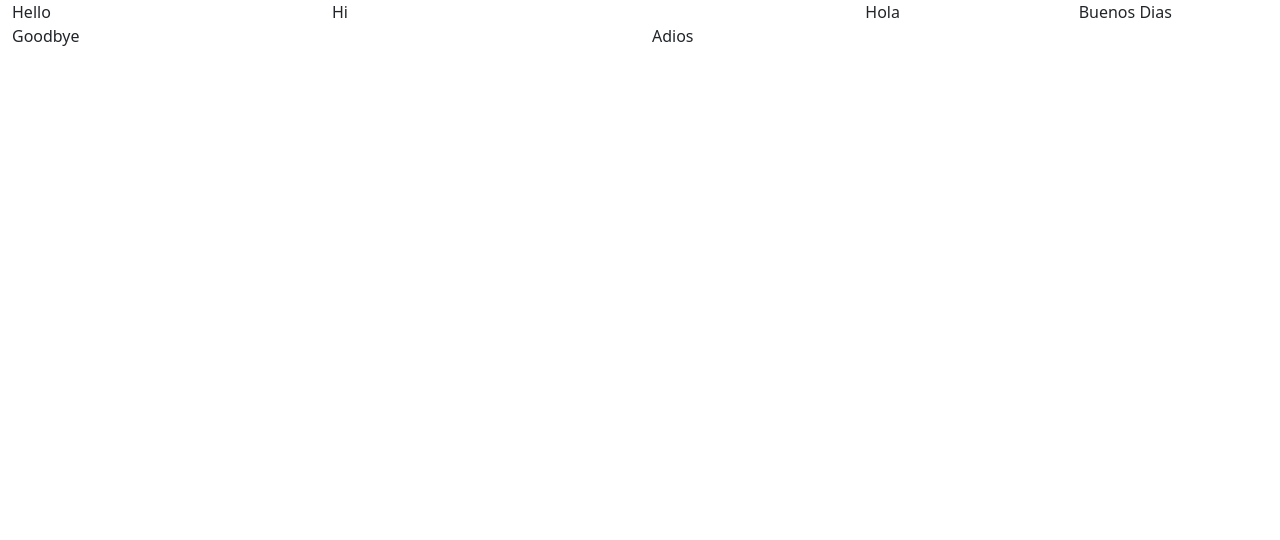
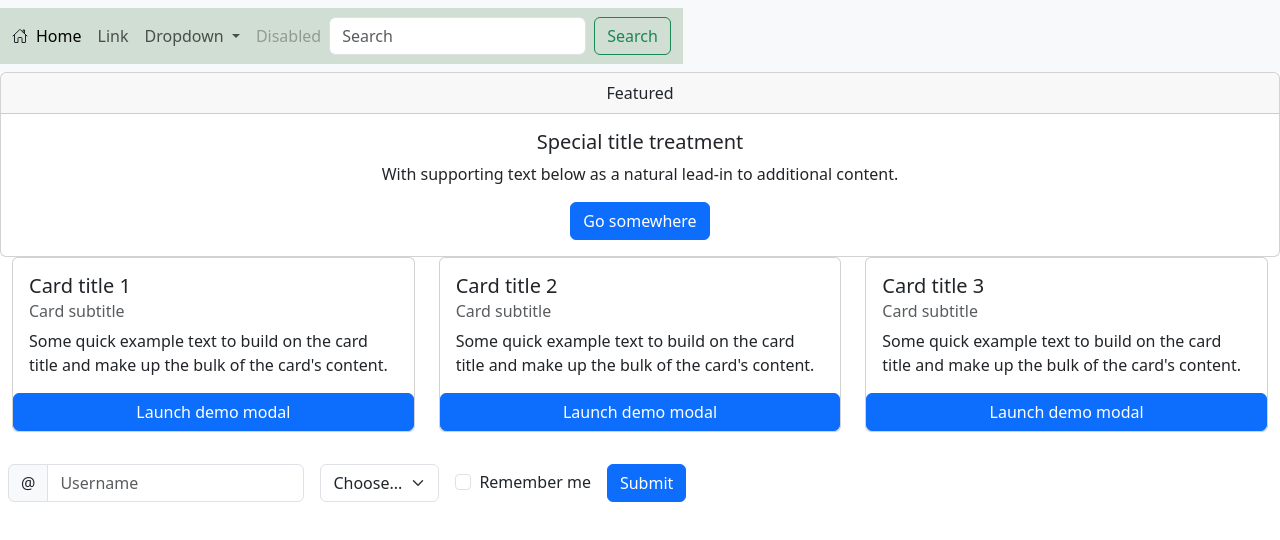
Before and after one commit to AprilMorgan/WebEssentials, a plain HTML site: page bootstrap-starter.html in a window 1280 px wide. Drawn offline with nearby package versions, Linux system fonts and the light colour scheme.

Commit message:
more bootstrap

```diff
--- a/bootstrap-starter.html
+++ b/bootstrap-starter.html
@@ -10,20 +10,168 @@
     crossorigin="anonymous">
   </head>
   <body>
-    <div class="container-fluid">
-      <div class="row">
-        <div class="col-sm-3 col-lg-3">Hello</div>
-        <div class="col-sm-3 col-lg-5">Hi</div>
-        <div class="col-sm-3 col-lg 2">Hola</div>
-        <div class="col">Buenos Dias</div>
+    <nav class="navbar navbar-expand-lg bg-body-tertiary">
+      <nav class="navbar" style="background-color: rgb(209, 222, 211);">
+      <div class="container-fluid">
+        <ion-icon name="home-outline"></ion-icon>
+        <button
+          class="navbar-toggler"
+          type="button"
+          data-bs-toggle="collapse"
+          data-bs-target="#navbarSupportedContent"
+          aria-controls="navbarSupportedContent"
+          aria-expanded="false"
+          aria-label="Toggle navigation">
+           <span class="navbar-toggler-icon"></span>
+        </button>
+        <div class="collapse navbar-collapse" id="navbarSupportedContent">
+          <ul class="navbar-nav me-auto mb-2 mb-lg-0">
+            <li class="nav-item">
+              <a class="nav-link active" aria-current="page" href="#">Home</a>
+            </li>
+            <li class="nav-item">
+              <a class="nav-link" href="#">Link</a>
+            </li>
+            <li class="nav-item dropdown">
+              <a
+              class="nav-link dropdown-toggle"
+              href="#" role="button"
+              data-bs-toggle="dropdown"
+              aria-expanded="false">
+                Dropdown
+              </a>
+              <ul class="dropdown-menu">
+                <li><a class="dropdown-item" href="#">Action</a></li>
+                <li><a class="dropdown-item" href="#">Another action</a></li>
+                <li><hr class="dropdown-divider"></li>
+                <li><a class="dropdown-item" href="#">Something else here</a></li>
+              </ul>
+            </li>
+            <li class="nav-item">
+              <a class="nav-link disabled">Disabled</a>
+            </li>
+          </ul>
+          <form class="d-flex" role="search">
+            <input class="form-control me-2" type="search" placeholder="Search" aria-label="Search">
+            <button class="btn btn-outline-success" type="submit">Search</button>
+          </form>
+        </div>
+      </nav>
+    </nav>
+
+
+  <div class="card text-center">
+    <div class="card-header">
+      Featured
+    </div>
+    <div class="card-body">
+      <h5 class="card-title">Special title treatment</h5>
+      <p class="card-text">With supporting text below as a natural lead-in to additional content.</p>
+      <a href="#" class="btn btn-primary">Go somewhere</a>
+    </div>
+  </div>
+
+  <div class="container-fluid">
+    <div class="row">
+      <div class="col-md-4">
+        <div class="card">
+          <div class="card-body">
+            <h5 class="card-title">Card title 1</h5>
+            <h6 class="card-subtitle mb-2 text-body-secondary">Card subtitle</h6>
+            <p class="card-text">Some quick example text to build on the card title and make up the bulk of the card's content.</p>
+          </div>
+          <button type="button" class="btn btn-primary" data-bs-toggle="modal" data-bs-target="#exampleModal">
+            Launch demo modal
+         </button>
+        </div>
       </div>
-      <div class="row">
-        <div class="col">Goodbye</div>
-        <div class="col">Adios</div>
+        <!-- end card -->
+
+      <div class="col-md-4">
+        <div class="card">
+          <div class="card-body">
+            <h5 class="card-title">Card title 2</h5>
+            <h6 class="card-subtitle mb-2 text-body-secondary">Card subtitle</h6>
+            <p class="card-text">Some quick example text to build on the card title and make up the bulk of the card's content.</p>
+          </div>
+          <button type="button" class="btn btn-primary" data-bs-toggle="modal" data-bs-target="#exampleModal">
+            Launch demo modal
+          </button>
+        </div>
       </div>
-    </div>
+        <!-- end card -->
+
+      <div class="col-md-4">
+        <div class="card">
+          <div class="card-body">
+            <h5 class="card-title">Card title 3</h5>
+            <h6 class="card-subtitle mb-2 text-body-secondary">Card subtitle</h6>
+            <p class="card-text">Some quick example text to build on the card title and make up the bulk of the card's content.</p>
+          </div>
+          <button type="button" class="btn btn-primary" data-bs-toggle="modal" data-bs-target="#exampleModal">
+            Launch demo modal
+          </button>
+        </div>
+      </div>
+        <!-- end card -->
+
+      <div class="modal fade" id="exampleModal" tabindex="-1" aria-labelledby="exampleModalLabel" aria-hidden="true">
+        <div class="modal-dialog">
+          <div class="modal-content">
+            <div class="modal-header">
+              <h1 class="modal-title fs-5" id="exampleModalLabel">Modal title</h1>
+              <button type="button" class="btn-close" data-bs-dismiss="modal" aria-label="Close"></button>
+            </div>
+              <div class="modal-body">
+                ...
+              </div>
+                  <div class="modal-footer">
+                  <button type="button" class="btn btn-secondary" data-bs-dismiss="modal">Close</button>
+                  <button type="button" class="btn btn-primary">Save changes</button>
+                  </div>
+          </div>
+        </div>
+      </div>
+
     <script src="https://cdn.jsdelivr.net/npm/bootstrap@5.3.0/dist/js/bootstrap.bundle.min.js"
     integrity="sha384-geWF76RCwLtnZ8qwWowPQNguL3RmwHVBC9FhGdlKrxdiJJigb/j/68SIy3Te4Bkz"
     crossorigin="anonymous"></script>
-  </body>
+
+
+  <form class="row row-cols-lg-auto g-3 align-items-center">
+    <div class="col-12">
+      <label class="visually-hidden" for="inlineFormInputGroupUsername">Username</label>
+      <div class="input-group">
+        <div class="input-group-text">@</div>
+        <input type="text" class="form-control" id="inlineFormInputGroupUsername" placeholder="Username">
+      </div>
+    </div>
+
+    <div class="col-12">
+      <label class="visually-hidden" for="inlineFormSelectPref">Preference</label>
+      <select class="form-select" id="inlineFormSelectPref">
+        <option selected>Choose...</option>
+        <option value="1">One</option>
+        <option value="2">Two</option>
+        <option value="3">Three</option>
+      </select>
+    </div>
+
+    <div class="col-12">
+      <div class="form-check">
+        <input class="form-check-input" type="checkbox" id="inlineFormCheck">
+        <label class="form-check-label" for="inlineFormCheck">
+          Remember me
+        </label>
+      </div>
+    </div>
+
+    <div class="col-12">
+      <button type="submit" class="btn btn-primary">Submit</button>
+    </div>
+  </form>
+  <script type="module" src="https://unpkg.com/ionicons@7.1.0/dist/ionicons/ionicons.esm.js"></script>
+<script nomodule src="https://unpkg.com/ionicons@7.1.0/dist/ionicons/ionicons.js"></script>
+</body>
+
 </html>
```
